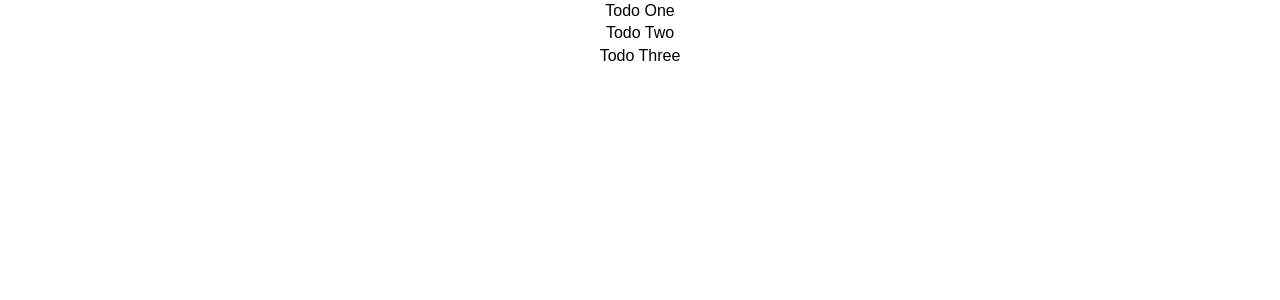
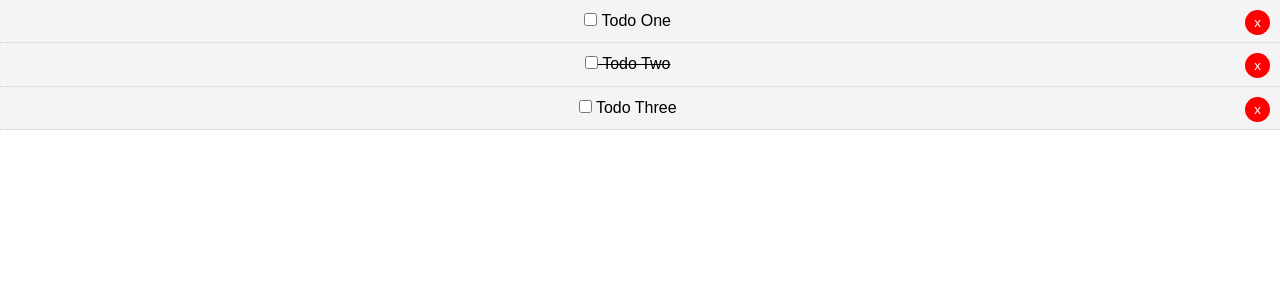
Before and after one commit to rebeccajackson/angular-todolist, an Angular app: page / in a window 1280 px wide. Shown: the top 300 px of the page. Built offline with nearby package versions, Linux system fonts and the light colour scheme.

Commit message:
added todo button and styling

```diff
--- a/src/app/components/todo-item/todo-item.component.css
+++ b/src/app/components/todo-item/todo-item.component.css
@@ -0,0 +1,19 @@
+.del {
+  background: #ff0000;
+  color: #fff;
+  border: none;
+  padding: 5px 9px;
+  border-radius: 50%;
+  cursor: pointer;
+  float: right;
+}
+
+.todo {
+  background: #f4f4f4;
+  padding: 10px;
+  border-bottom: 1px #ccc dotted;
+}
+
+.is-complete {
+  text-decoration: line-through;
+}
--- a/src/app/components/todo-item/todo-item.component.html
+++ b/src/app/components/todo-item/todo-item.component.html
@@ -1,3 +1,7 @@
-<p>
-  {{ todo.title }}
-</p>
+<div [ngClass]='setClasses()'>
+  <p>
+    <input type="checkbox" />
+    {{ todo.title }}
+    <button class="del"> x </button>
+  </p>
+</div>
--- a/src/app/components/todo-item/todo-item.component.ts
+++ b/src/app/components/todo-item/todo-item.component.ts
@@ -1,4 +1,5 @@
 import { Component, OnInit, Input } from '@angular/core';
+import { Todo } from 'src/app/models/Todo';
 
 @Component({
   selector: 'app-todo-item',
@@ -6,11 +7,20 @@
   styleUrls: ['./todo-item.component.css']
 })
 export class TodoItemComponent implements OnInit {
-  @Input() todo:Todo
+  @Input() todo: Todo;
 
   constructor() { }
 
   ngOnInit() {
   }
 
+  // Set Dynamic Classes
+  setClasses() {
+    const classes = {
+      todo: true,
+      'is-complete': this.todo.completed
+    };
+
+    return classes;
+  }
 }
```
